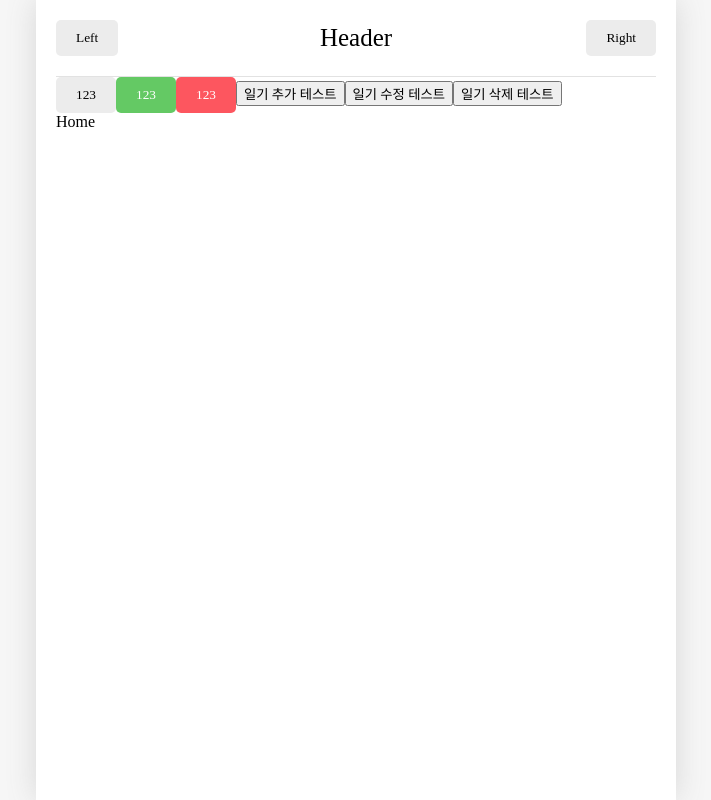
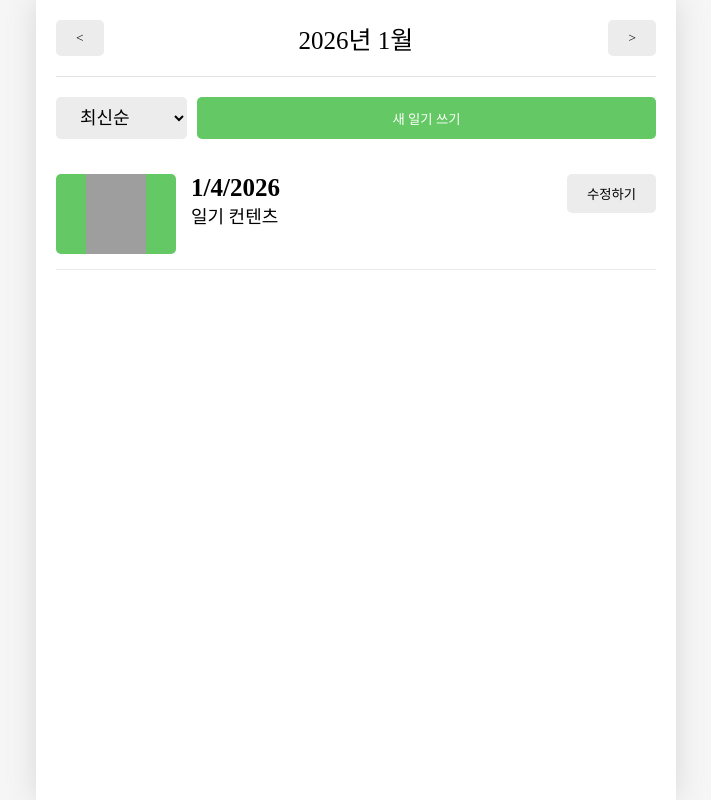
Before and after one commit to seongmin36/onebite-react-challenge, a React (Vite) app in the folder onebite-react/section12/: page / in a window 1280 px wide. Shown: the whole page, without its empty margins (284-995 px from the left). Built offline with nearby package versions, Linux system fonts and the light colour scheme; grey boxes are pictures that could not be loaded; a web font is replaced by a local one.

Commit message:
section12 : Home 페이지 구현하기 1.UI

```diff
--- a/onebite-react/section12/src/App.jsx
+++ b/onebite-react/section12/src/App.jsx
@@ -98,39 +98,6 @@
 
   return (
     <>
-      <Header
-        title="Header"
-        leftChild={<Button text="Left" />}
-        rightChild={<Button text="Right" />}
-      />
-      <Button
-        text="123"
-        type="DEFAULT"
-        onClick={() => console.log("DEFAULT")}
-      />
-      <Button
-        text="123"
-        type="POSITIVE"
-        onClick={() => console.log("POSITIVE")}
-      />
-      <Button
-        text="123"
-        type="NEGATIVE"
-        onClick={() => console.log("NEGATIVE")}
-      />
-
-      <button onClick={() => onCreate(new Date().getTime(), 1, "Hello")}>
-        일기 추가 테스트
-      </button>
-      <button
-        onClick={() =>
-          onUpdate(1, new Date().getTime(), 2, "수정된 일기입니다.")
-        }
-      >
-        일기 수정 테스트
-      </button>
-      <button onClick={() => onDelete(1)}>일기 삭제 테스트</button>
-
       <DiaryStateContext.Provider value={data}>
         <DiaryDispatchContext.Provider
           value={{
--- /dev/null
+++ b/onebite-react/section12/src/components/DiaryItem.css
@@ -0,0 +1,61 @@
+.DiaryItem {
+  display: flex;
+  gap: 15px;
+  justify-content: space-between;
+
+  padding: 15px 0px;
+  border-bottom: 1px solid rgb(236, 236, 236);
+}
+
+.DiaryItem .img_section {
+  width: 120px;
+  height: 80px;
+
+  display: flex;
+  justify-content: center;
+  cursor: pointer;
+
+  border-radius: 5px;
+}
+
+.DiaryItem .img_section > img {
+  width: 50%;
+}
+
+.DiaryItem .img_section_1 {
+  background-color: rgb(100, 201, 100);
+}
+
+.DiaryItem .img_section_2 {
+  background-color: rgb(157, 215, 114);
+}
+
+.DiaryItem .img_section_3 {
+  background-color: rgb(253, 206, 23);
+}
+
+.DiaryItem .img_section_4 {
+  background-color: rgb(253, 132, 70);
+}
+
+.DiaryItem .img_section_5 {
+  background-color: rgb(253, 86, 95);
+}
+
+.DiaryItem .info_section {
+  flex: 1;
+  cursor: pointer;
+}
+
+.DiaryItem .info_section .created_date {
+  font-weight: bold;
+  font-size: 25px;
+}
+
+.DiaryItem .info_section .content {
+  font-size: 18px;
+}
+
+.DiaryItem .button_section {
+  min-width: 70px;
+}
--- /dev/null
+++ b/onebite-react/section12/src/components/DiaryItem.jsx
@@ -0,0 +1,24 @@
+import "./DiaryItem.css";
+import getEmotionImage from "../util/get-emotion-image";
+import Button from "./Button";
+
+const DiaryItem = () => {
+  const emotionId = 1;
+
+  return (
+    <div className="DiaryItem">
+      <div className={`img_section img_section_${emotionId}`}>
+        <img src={getEmotionImage(emotionId)} />
+      </div>
+      <div className="info_section">
+        <div className="created_date">{new Date().toLocaleDateString()}</div>
+        <div className="content">일기 컨텐츠</div>
+      </div>
+      <div className="button_section">
+        <Button text="수정하기" />
+      </div>
+    </div>
+  );
+};
+
+export default DiaryItem;
--- /dev/null
+++ b/onebite-react/section12/src/components/DiaryList.css
@@ -0,0 +1,19 @@
+.DiaryList .menu_bar {
+  margin: 20px 0px;
+  display: flex;
+  gap: 10px;
+}
+
+.DiaryList .menu_bar select {
+  background-color: rgb(236, 236, 236);
+  border: none;
+  border-radius: 5px;
+
+  padding: 10px 20px;
+  font-size: 18px;
+  cursor: pointer;
+}
+
+.DiaryList .menu_bar button {
+  flex: 1;
+}
--- /dev/null
+++ b/onebite-react/section12/src/components/DiaryList.jsx
@@ -0,0 +1,22 @@
+import "./DiaryList.css";
+import Button from "./Button";
+import DiaryItem from "./DiaryItem";
+
+const DiaryList = () => {
+  return (
+    <div className="DiaryList">
+      <div className="menu_bar">
+        <select>
+          <option value="latest">최신순</option>
+          <option value="oldest">오래된 순</option>
+        </select>
+        <Button text="새 일기 쓰기" type="POSITIVE" />
+      </div>
+      <div className="list_wrapper">
+        <DiaryItem />
+      </div>
+    </div>
+  );
+};
+
+export default DiaryList;
--- a/onebite-react/section12/src/pages/Home.jsx
+++ b/onebite-react/section12/src/pages/Home.jsx
@@ -1,5 +1,18 @@
+import Header from "../components/Header";
+import Button from "../components/Button";
+import DiaryList from "../components/DiaryList";
+
 const Home = () => {
-  return <div>Home</div>;
+  return (
+    <div>
+      <Header
+        title={"2026년 1월"}
+        leftChild={<Button text="<" />}
+        rightChild={<Button text=">" />}
+      />
+      <DiaryList />
+    </div>
+  );
 };
 
 export default Home;
```
